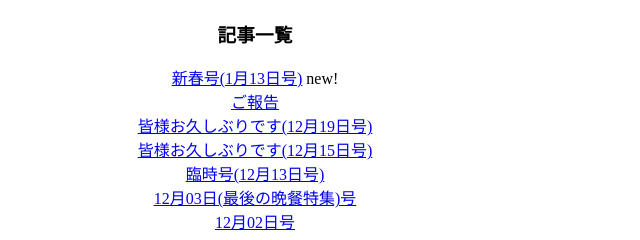
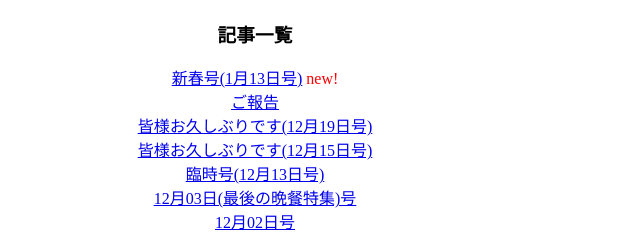
Before and after one commit to Nagomi-Tsushin/HomePage, a plain HTML site: page index.html in a window 1280 px wide. Shown: the part 194-434 px from the top of the page, 385-1025 px from the left. Drawn offline with Linux system fonts and the light colour scheme.

Commit message:
Update index.html

```diff
--- a/index.html
+++ b/index.html
@@ -13,7 +13,7 @@
         皆さん、よろしく。<br><br>
 	    <br>
 	    <h3>記事一覧</h3>
-	    <a href="20170113.html">新春号(1月13日号)</a><red> new!</red><br>
+	    <a href="20170113.html">新春号(1月13日号)</a><FONT color=red> new!</FONT><br>
 	    <a href="ご報告.html">ご報告</a><br>
 	    <a href="皆様お久しぶりです(12月19日更新).html">皆様お久しぶりです(12月19日号)</a><br>
 	    <a href="皆様お久しぶりです.html">皆様お久しぶりです(12月15日号)</a><br>
```
